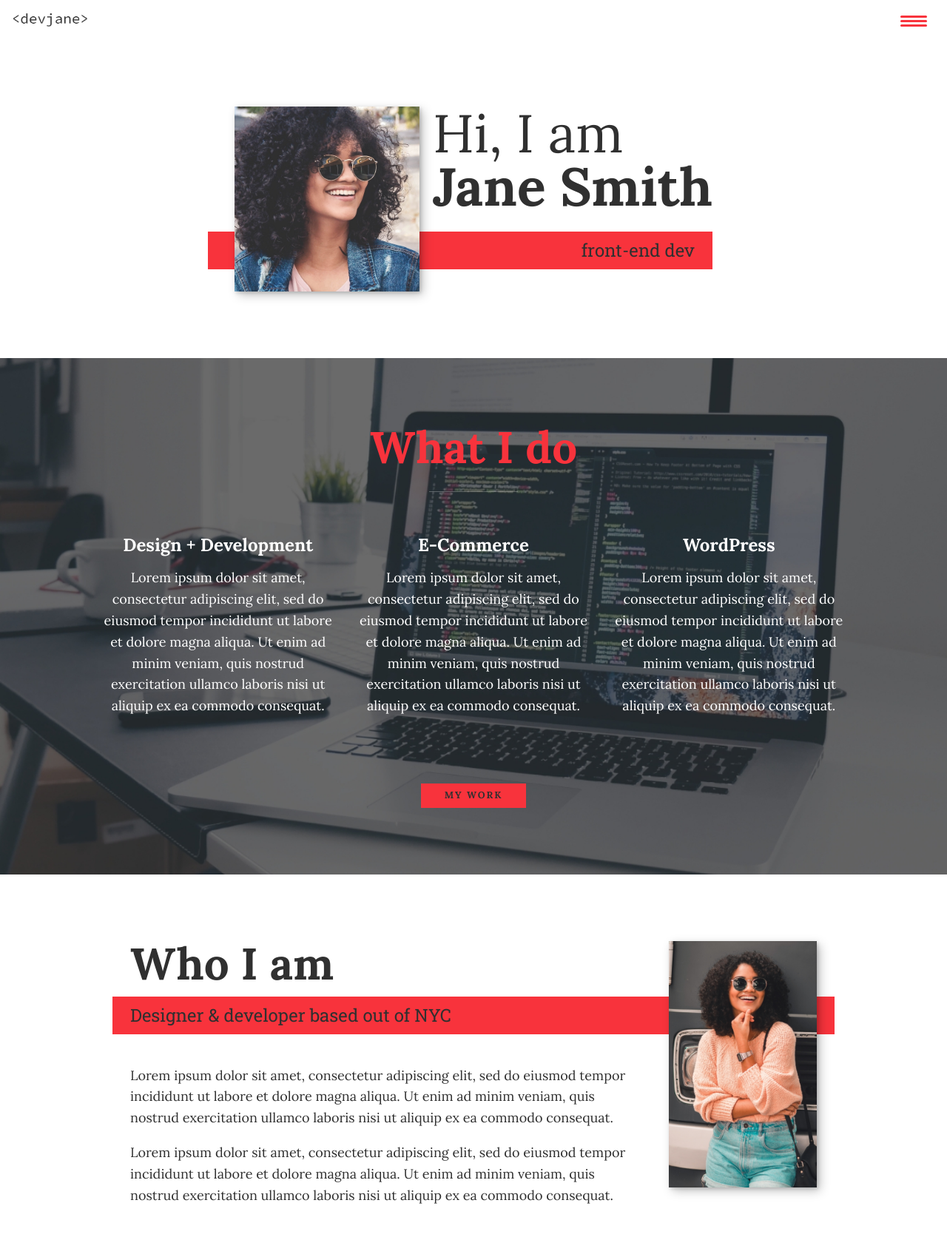
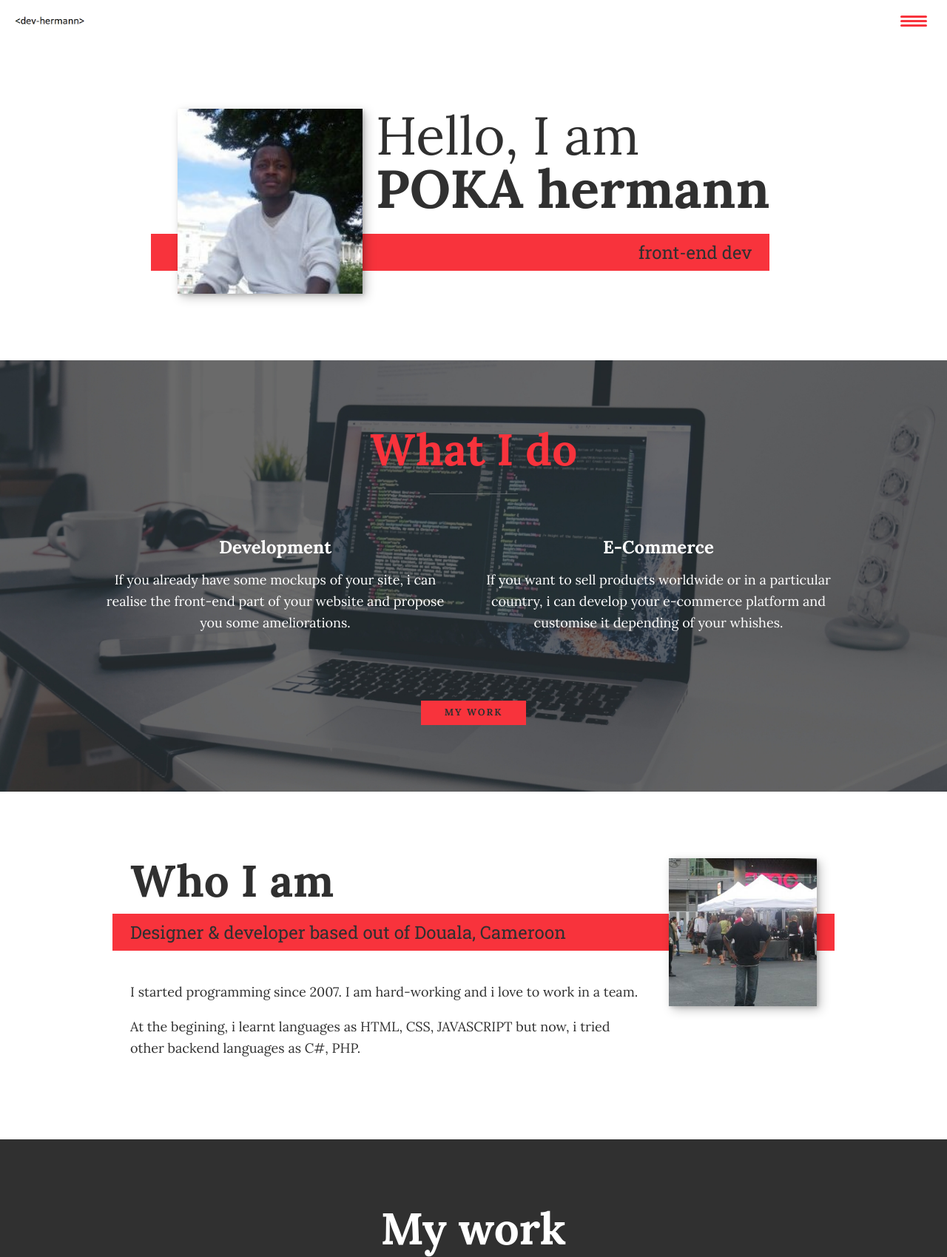
Before and after one commit to vanamos12/portfolio, a plain HTML site: page index.html in a window 1280 px wide. Shown: the top 1699 px of the page at 74% size. Drawn offline with nearby package versions, Linux system fonts and the light colour scheme.

Commit message:
Seconde version of the CV.

```diff
--- a/index.html
+++ b/index.html
@@ -16,7 +16,7 @@
     <body>
         <header>
             <div class="logo">
-                <img src="img/devjane.png" alt="">
+                <img src="img/dev-herman.png" alt="">
             </div>
             <button class="nav-toggle" aria-label="toggle navigation">
                 <span class="hamburger"></span>
@@ -34,10 +34,10 @@
         <!-- Introduction -->
         <section class="intro" id="home">
             <h1 class="section__title section__title--intro">
-                Hi, I am <strong>Jane Smith</strong>
+                Hello, I am <strong>POKA hermann</strong>
             </h1>
             <p class="section__subtitle section__subtitle--intro">front-end dev</p>
-            <img src="img/dev-jane-01.jpg" alt="a picture of Jane Smith smiling" class="intro__img">
+            <img src="img/dev-hermann.jpg" alt="a picture of Jane Smith smiling" class="intro__img">
         </section>
 
 
@@ -46,19 +46,19 @@
             <h2 class="section__title section__title--services">What I do</h2>
             <div class="services">
                 <div class="service">
-                    <h3>Design + Development</h3>
-                    <p>Lorem ipsum dolor sit amet, consectetur adipiscing elit, sed do eiusmod tempor incididunt ut labore et dolore magna aliqua. Ut enim ad minim veniam, quis nostrud exercitation ullamco laboris nisi ut aliquip ex ea commodo consequat.</p>
+                    <h3>Development</h3>
+                    <p>If you already have some mockups of your site, i can realise the front-end part of your website and propose you some ameliorations.</p>
                 </div> <!-- / service -->
 
                 <div class="service">
                     <h3>E-Commerce</h3>
-                    <p>Lorem ipsum dolor sit amet, consectetur adipiscing elit, sed do eiusmod tempor incididunt ut labore et dolore magna aliqua. Ut enim ad minim veniam, quis nostrud exercitation ullamco laboris nisi ut aliquip ex ea commodo consequat.</p>
+                    <p>If you want to sell products worldwide or in a particular country, i can develop your e-commerce platform and customise it depending of your whishes.</p>
                 </div> <!-- / service -->
 
-                <div class="service">
+                <!--<div class="service">
                     <h3>WordPress</h3>
                     <p>Lorem ipsum dolor sit amet, consectetur adipiscing elit, sed do eiusmod tempor incididunt ut labore et dolore magna aliqua. Ut enim ad minim veniam, quis nostrud exercitation ullamco laboris nisi ut aliquip ex ea commodo consequat.</p>
-                </div> <!-- / service -->
+                </div>  / service -->
             </div> <!-- / services -->
 
             <a href="#work" class="btn">My Work</a>
@@ -68,14 +68,14 @@
         <!-- About me -->
         <section class="about-me" id="about">
            <h2 class="section__title section__title--about">Who I am</h2>
-           <p class="section__subtitle section__subtitle--about">Designer & developer based out of NYC</p>
+           <p class="section__subtitle section__subtitle--about">Designer & developer based out of Douala, Cameroon</p>
 
            <div class="about-me__body">
-               <p>Lorem ipsum dolor sit amet, consectetur adipiscing elit, sed do eiusmod tempor incididunt ut labore et dolore magna aliqua. Ut enim ad minim veniam, quis nostrud exercitation ullamco laboris nisi ut aliquip ex ea commodo consequat.</p>
-               <p>Lorem ipsum dolor sit amet, consectetur adipiscing elit, sed do eiusmod tempor incididunt ut labore et dolore magna aliqua. Ut enim ad minim veniam, quis nostrud exercitation ullamco laboris nisi ut aliquip ex ea commodo consequat.</p>
+               <p>I started programming since 2007. I am hard-working and i love to work in a team.</p>
+               <p>At the begining, i learnt languages as HTML, CSS, JAVASCRIPT but now, i tried other backend languages as C#, PHP.</p>
            </div>
 
-           <img src="img/dev-jane-02.jpg" alt="Jane leaning against a bus" class="about-me__img">
+           <img src="img/dev-hermann-02.jpg" alt="Jane leaning against a bus" class="about-me__img">
         </section>
 
         <!-- My Work -->
@@ -140,9 +140,9 @@
         <!-- Footer -->
         <footer class="footer">
             <!-- replace with your own email address -->
-            <a href="mailto:hello@jane.dev" class="footer__link">hello@jane.dev</a>
+            <a href="mailto:pokatchoneng@gmail.com" class="footer__link">pokatchoneng@gmail.com</a>
             <ul class="social-list">
-                <li class="social-list__item">
+                <!-- <li class="social-list__item">
                     <a class="social-list__link" href="https://codepen.io">
                         <i class="fab fa-codepen"></i>
                     </a>
@@ -151,14 +151,14 @@
                     <a class="social-list__link" href="http://dribbble.com">
                         <i class="fab fa-dribbble"></i>
                     </a>
-                </li>
+                </li> -->
                 <li class="social-list__item">
-                    <a class="social-list__link" href="https://twitter.com">
+                    <a class="social-list__link" href="https://twitter.com/pokatchoneng">
                         <i class="fab fa-twitter"></i>
                     </a>
                 </li>
                 <li class="social-list__item">
-                    <a class="social-list__link" href="https://github.com">
+                    <a class="social-list__link" href="https://github.com/vanamos12">
                         <i class="fab fa-github"></i>
                     </a>
                 </li>
```
Also changed, not shown: img/dev-herman.png (added), img/dev-hermann-02.jpg (added), img/dev-hermann.jpg (added), 1 other file.
